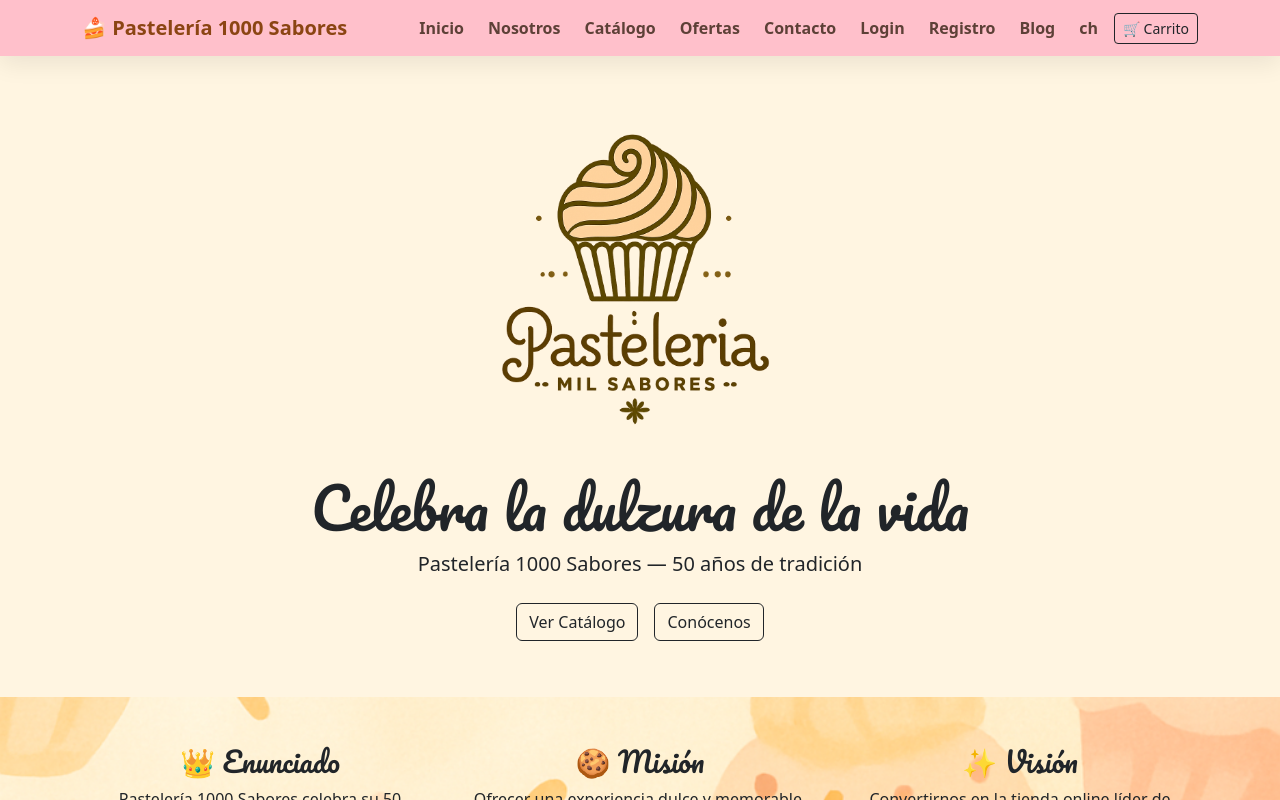
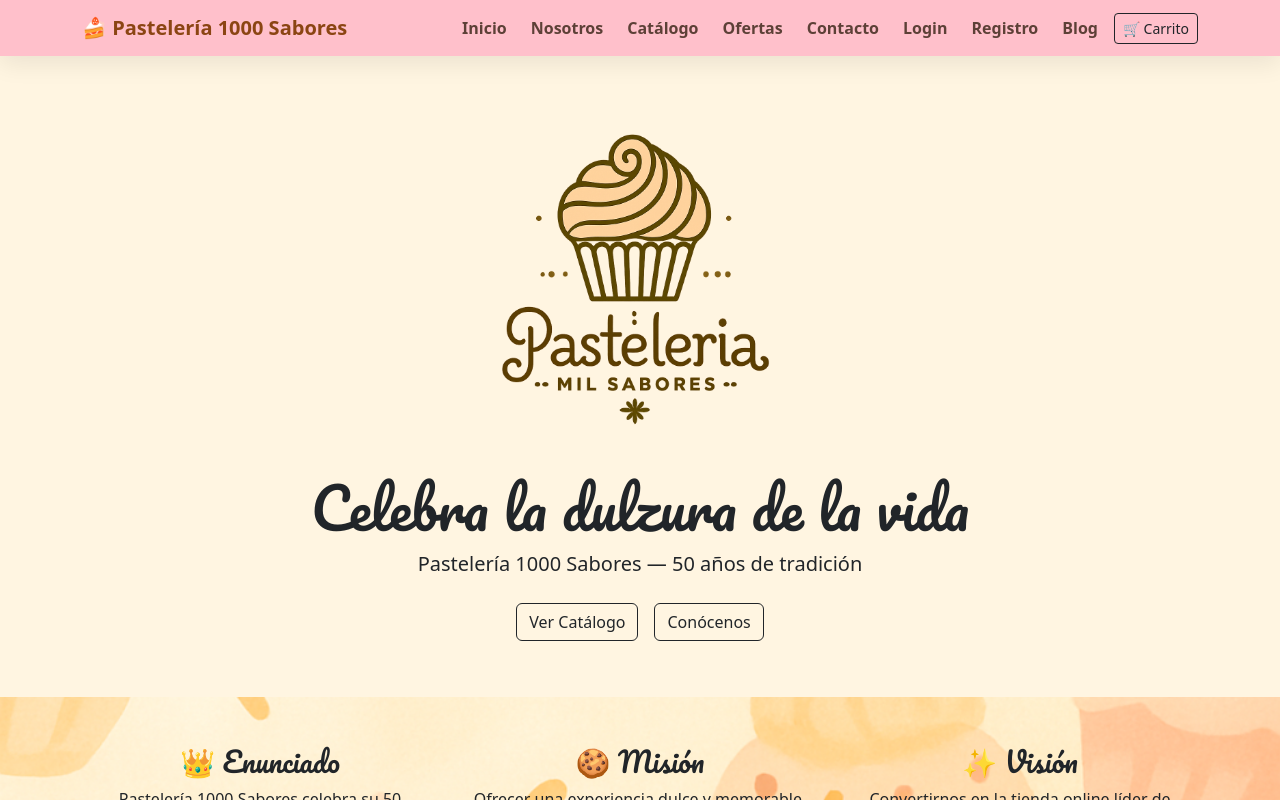
Before and after one commit to marianellaciacciarelli/mil-sabores2, a React (Vite) app: page /home in a window 1280 px wide. Shown: the top 800 px of the page. Built offline with nearby package versions, Linux system fonts and the light colour scheme.

Commit message:
DETALLE CHECKUT

```diff
--- a/src/components/Navbar.jsx
+++ b/src/components/Navbar.jsx
@@ -21,7 +21,6 @@ export default function NavbarMS() {
             <Nav.Link href="/login">Login</Nav.Link>
             <Nav.Link href="/registrousuario">Registro</Nav.Link>
             <Nav.Link href="/blog">Blog</Nav.Link>
-            <Nav.Link href="/checkout">ch</Nav.Link>
             <Button as="a" href="/carrito" variant="outline-dark" size="sm">
               🛒 Carrito
             </Button>
```
